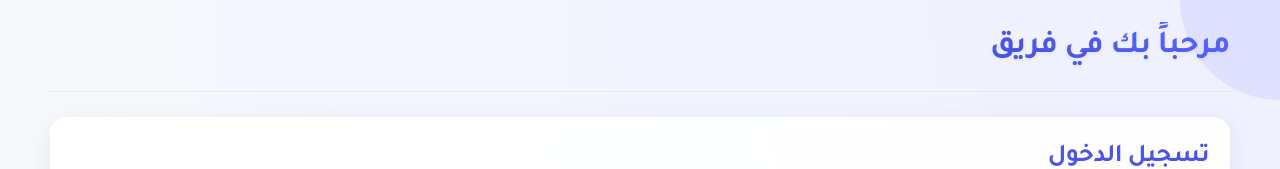
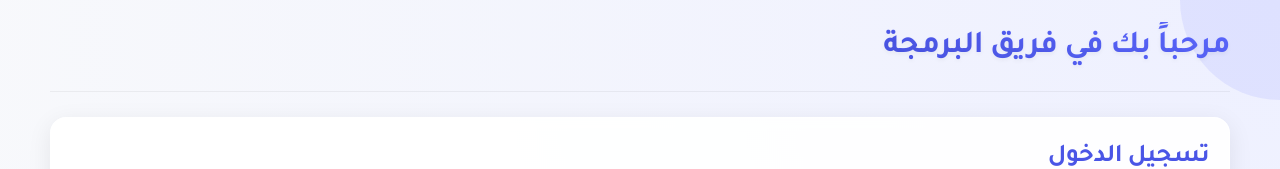
Before and after one commit to abo1fayz/bace, a plain HTML site: page index.html in a window 1280 px wide. Shown: the top 169 px of the page. Drawn offline with Linux system fonts and the light colour scheme.

Commit message:
Update index.html

```diff
--- a/index.html
+++ b/index.html
@@ -625,7 +625,7 @@
 
   <div class="container">
     <div class="header">
-      <h1>مرحباً بك في فريق</h1>
+      <h1> مرحباً بك في فريق البرمجة</h1>
       <button id="logoutBtn" class="logout-btn" onclick="logout()" style="display: none;">تسجيل الخروج</button>
     </div>
 
```
